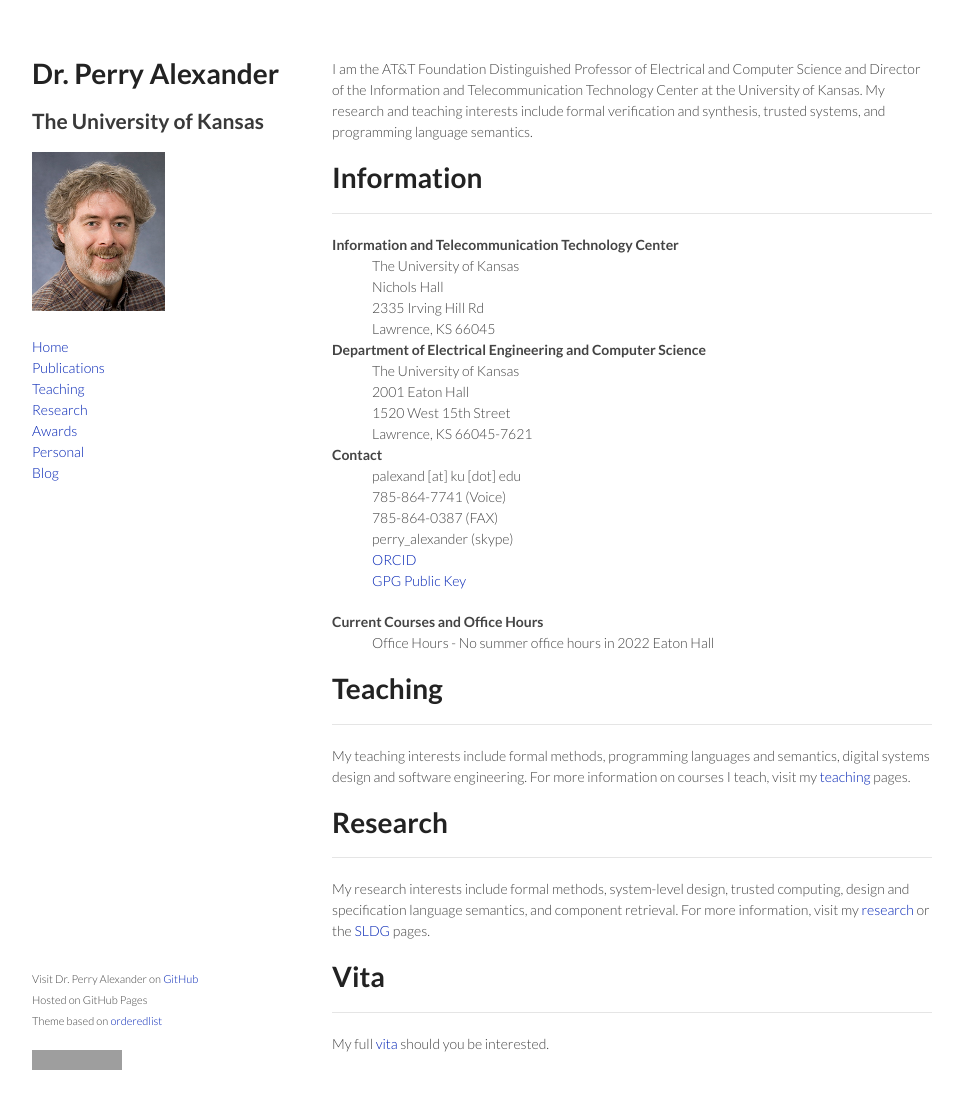
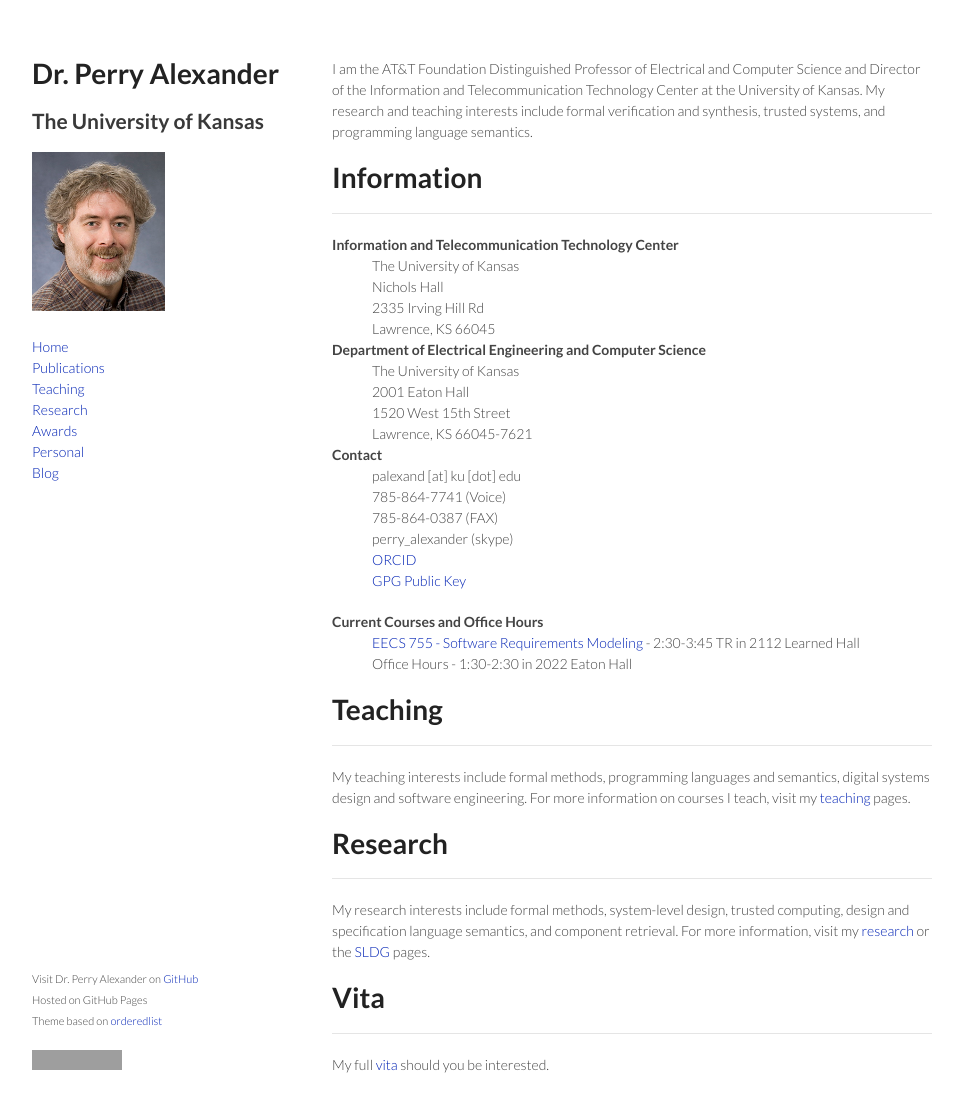
Before and after one commit to palexand/palexand.github.io, a Jekyll site: the page built from index.md, in a window 1280 px wide and 1145 px high. Shown: the top 1112 px of the window, without its empty margins (158-1121 px from the left). Built offline with Jekyll 4.4.1, drawn with Linux system fonts in a browser that asks for light colours; grey boxes are pictures that could not be loaded.

Commit message:
updating to pull

```diff
--- a/_config.yml
+++ b/_config.yml
@@ -3,7 +3,7 @@ account: palexand
 github: https://github.com/palexand
 title: Dr. Perry Alexander
 subtitle: The University of Kansas
-ohrs: No summer office hours
+ohrs: 1:30-2:30
 markdown: kramdown
 name: WPA
 description: Perry Alexander's Website
--- a/_data/teaching.yml
+++ b/_data/teaching.yml
@@ -24,6 +24,8 @@
   github: palexand
   repo: eecs755
   description: Software Requirements Modeling is an advanced introduction to modern techniques for specification, verification and implementation of software systems. Topics covered are equally useful for hardware and software verification. We will learn to write formal specifications, refine specifications and verify that implementations meet their requirements. Specific topics include axiomatic specification, invariants, algebraic types and induction, constructive specification, assume-guarantees style specification, safety and liveness, and natural deduction. Currently we use the Coq verification tool, but techniques learned apply equally well to other verification systems.
+  when: 2:30-3:45 TR
+  where: 2112 Learned Hall
 
 - name: EECS 843 - Programming Language Foundations II
   github: palexand
```
